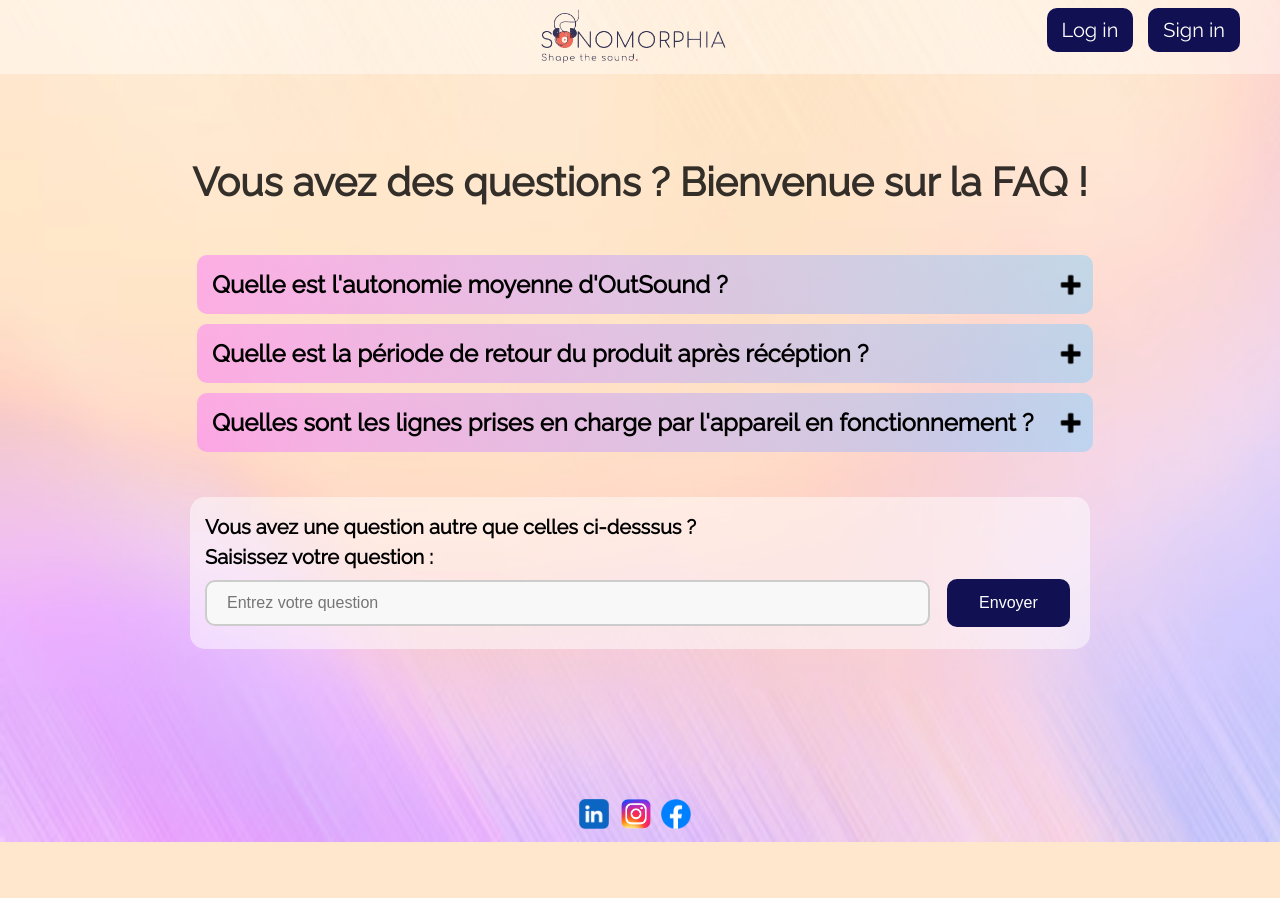
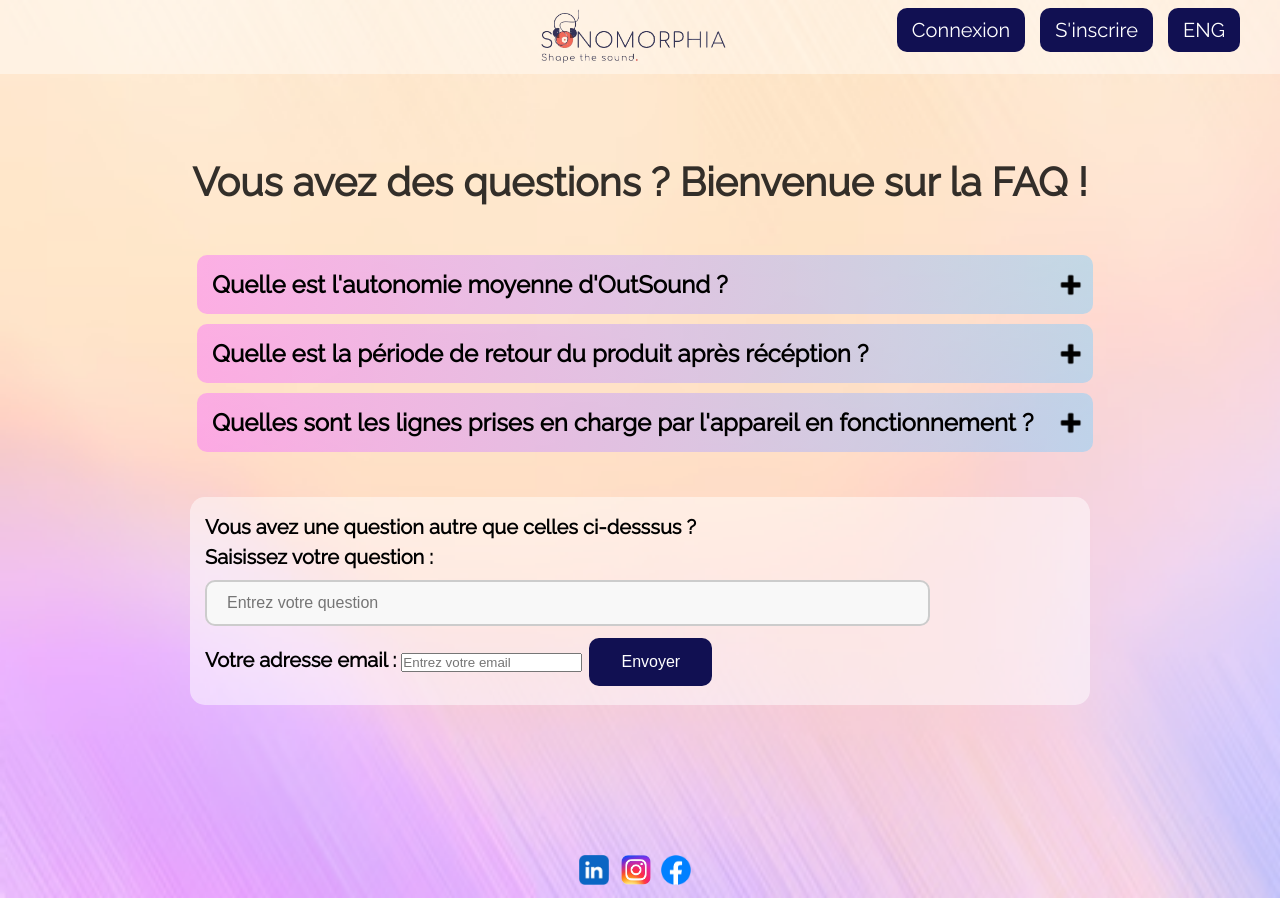
Before and after one commit to AygonR/Projet-App, a PHP site: page /page_faq.php in a window 1280 px wide. Before the commit the page ends 842 px from the top, so only its background shows below. Run offline with PHP 8.4, Linux system fonts and the light colour scheme; some libraries are stand-ins or nearby versions.

Commit message:
Update page_faq.php

```diff
--- a/page_faq.php
+++ b/page_faq.php
@@ -35,8 +35,9 @@ $conn = new mysqli($servername, $username, $password, $dbname);
                 </a>
             </div>
             <div class="partie3">
-                <button class="connexion"><a href="Login.html">Log in</a></button>
-                <button class="connexion"><a href="Register.html">Sign in</a></button>
+                <button class="connexion"><a href="Login.html">Connexion</a></button>
+                <button class="connexion"><a href="Register.html">S'inscrire</a></button>
+                <button alt="EN" class="connexion"><a href="page_faq_en.php">ENG</a></button>
             </div>
         </div>
     </header>
@@ -79,6 +80,9 @@ $conn = new mysqli($servername, $username, $password, $dbname);
             <form action="q_posee.php" method="post" id="formu" name ="q_posee">
                 <label for="query">Saisissez votre question :</label>
                 <input type="text" id="query" placeholder='Entrez votre question' name="query" required>
+                <br>
+                <label for="email">Votre adresse email :</label>
+                <input type="email" id="email" placeholder='Entrez votre email' name="email" required>
                 <input type="submit" value="Envoyer">
             </form>
         </div>
```
